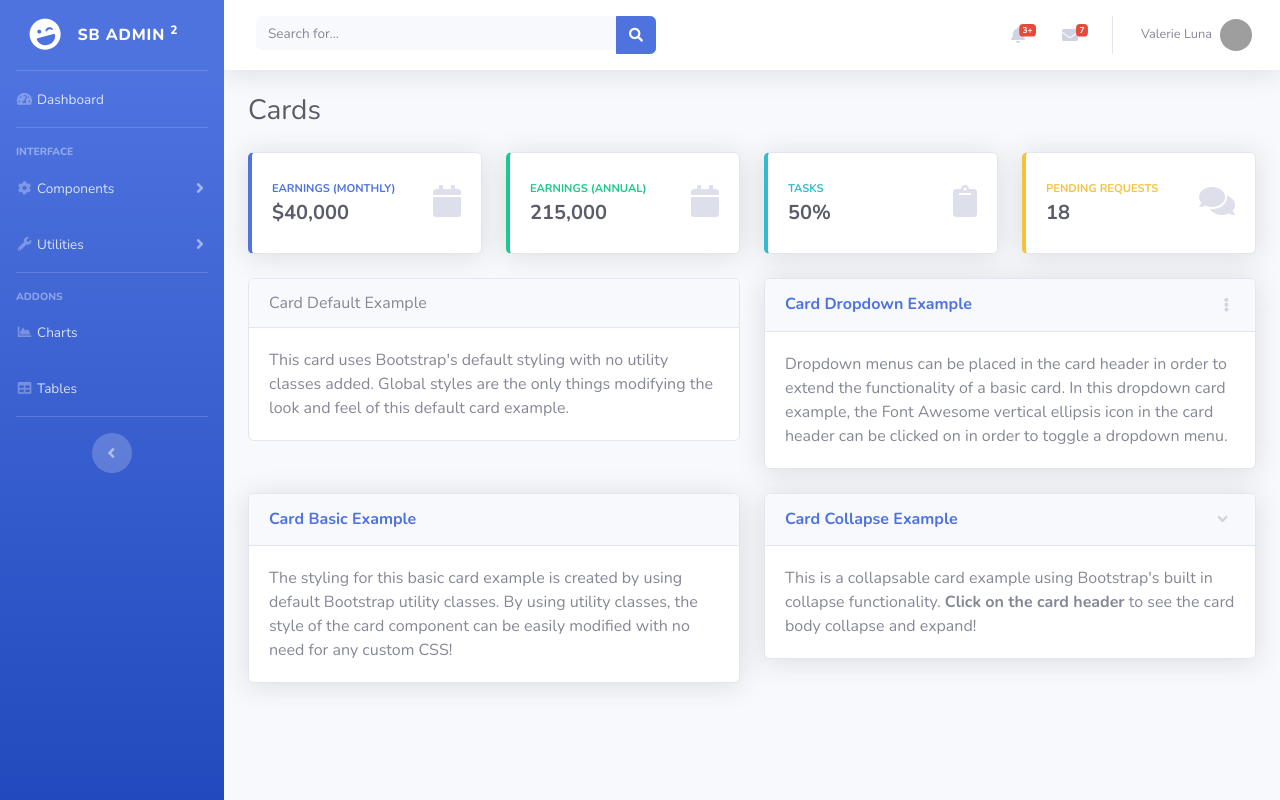
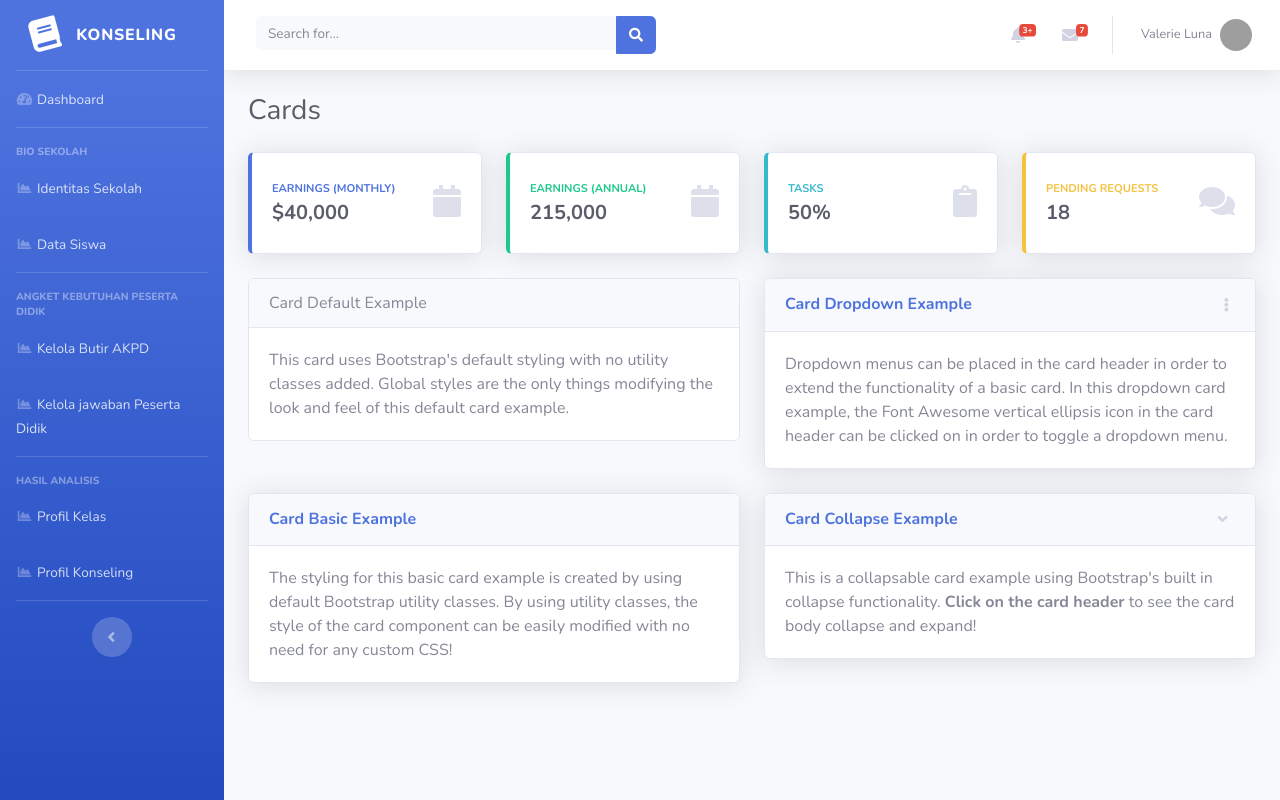
Before and after one commit to hendri2212/konseling, a React (Create React App) app in the folder frontend/: page /cards in a window 1280 px wide. Built offline with nearby package versions, Linux system fonts and the light colour scheme; grey boxes are pictures that could not be loaded.

Commit message:
update: menu di sidebar

```diff
--- a/frontend/src/components/Navigation/Sidebar/index.js
+++ b/frontend/src/components/Navigation/Sidebar/index.js
@@ -32,9 +32,9 @@ class Sidebar extends Component {
         {/* <!-- Sidebar - Brand --> */}
         <a className="sidebar-brand d-flex align-items-center justify-content-center" href="index.html">
           <div className="sidebar-brand-icon rotate-n-15">
-            <i className="fas fa-laugh-wink"></i>
+            <i className="fas fa-book"></i>
           </div>
-          <div className="sidebar-brand-text mx-3">SB Admin <sup>2</sup></div>
+          <div className="sidebar-brand-text mx-3">Konseling</div>
         </a>
 
         {/* <!-- Divider --> */}
@@ -52,11 +52,78 @@ class Sidebar extends Component {
 
         {/* <!-- Heading --> */}
         <div className="sidebar-heading">
-          Interface
+          Bio Sekolah
         </div>
 
+        {/* <!-- Nav Item - Identitas Sekolah --> */}
+        <li className="nav-item">
+          <Link className="nav-link" to="/identitas-sekolah">
+            <i className="fas fa-fw fa-chart-area"></i>
+            <span>Identitas Sekolah</span>
+          </Link>
+        </li>
+
+        {/* <!-- Nav Item - Data Siswa --> */}
+        <li className="nav-item">
+          <Link className="nav-link" to="/identitas-sekolah">
+            <i className="fas fa-fw fa-chart-area"></i>
+            <span>Data Siswa</span>
+          </Link>
+        </li>
+
+        {/* <!-- Divider --> */}
+        <hr className="sidebar-divider" />
+
+        {/* <!-- Heading --> */}
+        <div className="sidebar-heading">
+          Angket Kebutuhan Peserta Didik
+        </div>
+
+        {/* <!-- Nav Item - Kelola AKPD --> */}
+        <li className="nav-item">
+          <Link className="nav-link" to="/">
+            <i className="fas fa-fw fa-chart-area"></i>
+            <span>Kelola Butir AKPD</span>
+          </Link>
+        </li>
+
+        <li className="nav-item">
+          <Link className="nav-link" to="/">
+            <i className="fas fa-fw fa-chart-area"></i>
+            <span>Kelola jawaban Peserta Didik</span>
+          </Link>
+        </li>
+
+        {/* <!-- Divider --> */}
+        <hr className="sidebar-divider" />
+
+        {/* <!-- Heading --> */}
+        <div className="sidebar-heading">
+          Hasil Analisis
+        </div>
+
+        {/* <!-- Nav Item - Profil Kelas --> */}
+        <li className="nav-item">
+          <Link className="nav-link" to="/charts">
+            <i className="fas fa-fw fa-chart-area"></i>
+            <span>Profil Kelas</span>
+          </Link>
+        </li>
+
+        {/* <!-- Nav Item - Profil Konseling --> */}
+        <li className="nav-item">
+          <Link className="nav-link" to="/charts">
+            <i className="fas fa-fw fa-chart-area"></i>
+            <span>Profil Konseling</span>
+          </Link>
+        </li>
+
+        {/* <!-- Divider --> */}
+        <hr className="sidebar-divider d-none d-md-block" />
+
         {/* <!-- Nav Item - Pages Collapse Menu --> */}
-        <li className="nav-item">
+        {/* <li className="nav-item">
+
           <a className='nav-link collapsed' href="#" data-toggle="collapse" data-target="#collapseTwo"  aria-controls="collapseTwo">
             <i className="fas fa-fw fa-cog"></i>
             <span>Components</span>
@@ -68,49 +135,15 @@ class Sidebar extends Component {
               <Link className="collapse-item" to="/cards">Cards</Link>
             </div>
           </div>
-        </li>
-
-        {/* <!-- Nav Item - Utilities Collapse Menu --> */}
-        <li className="nav-item">
-          <a className="nav-link collapsed" href="#" data-toggle="collapse" data-target="#collapseUtilities" aria-expanded="true" aria-controls="collapseUtilities">
-            <i className="fas fa-fw fa-wrench"></i>
-            <span>Utilities</span>
-          </a>
-          <div id="collapseUtilities" className="collapse" aria-labelledby="headingUtilities" data-parent="#accordionSidebar">
-            <div className="bg-white py-2 collapse-inner rounded">
-              <h6 className="collapse-header">Custom Utilities:</h6>
-              <a className="collapse-item" href="utilities-color.html">Colors</a>
-              <a className="collapse-item" href="utilities-border.html">Borders</a>
-              <a className="collapse-item" href="utilities-animation.html">Animations</a>
-              <a className="collapse-item" href="utilities-other.html">Other</a>
-            </div>
-          </div>
-        </li>
-
-        {/* <!-- Divider --> */}
-        <hr className="sidebar-divider" />
-
-        {/* <!-- Heading --> */}
-        <div className="sidebar-heading">
-          Addons
-        </div>
+        </li> */}
 
         {/* <!-- Nav Item - Charts --> */}
-        <li className="nav-item">
+        {/* <li className="nav-item">
           <Link className="nav-link" to="/charts">
             <i className="fas fa-fw fa-chart-area"></i>
-            <span>Charts</span></Link>
-        </li>
-
-        {/* <!-- Nav Item - Tables --> */}
-        <li className="nav-item">
-          <a className="nav-link" href="tables.html">
-            <i className="fas fa-fw fa-table"></i>
-            <span>Tables</span></a>
-        </li>
-
-        {/* <!-- Divider --> */}
-        <hr className="sidebar-divider d-none d-md-block" />
+            <span>Charts</span>
+          </Link>
+        </li> */}
 
         {/* <!-- Sidebar Toggler (Sidebar) --> */}
         <div className="text-center d-none d-md-inline">
```
